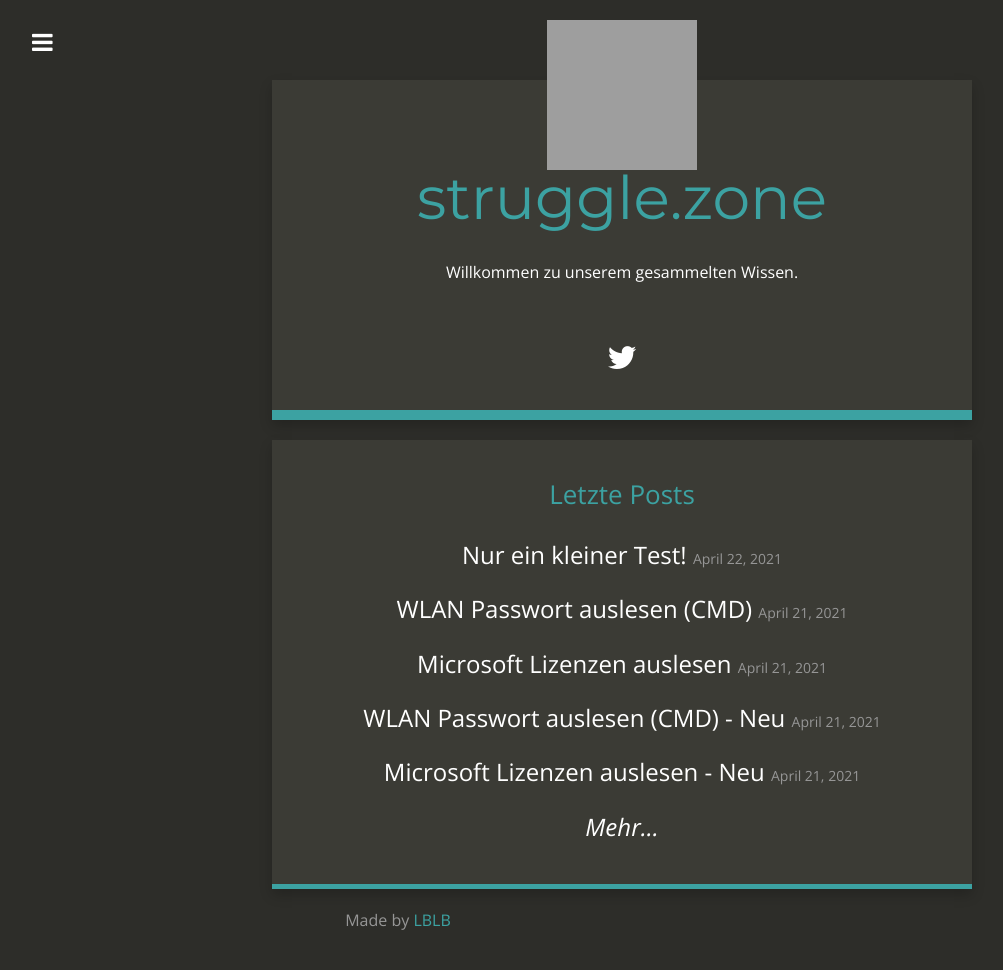
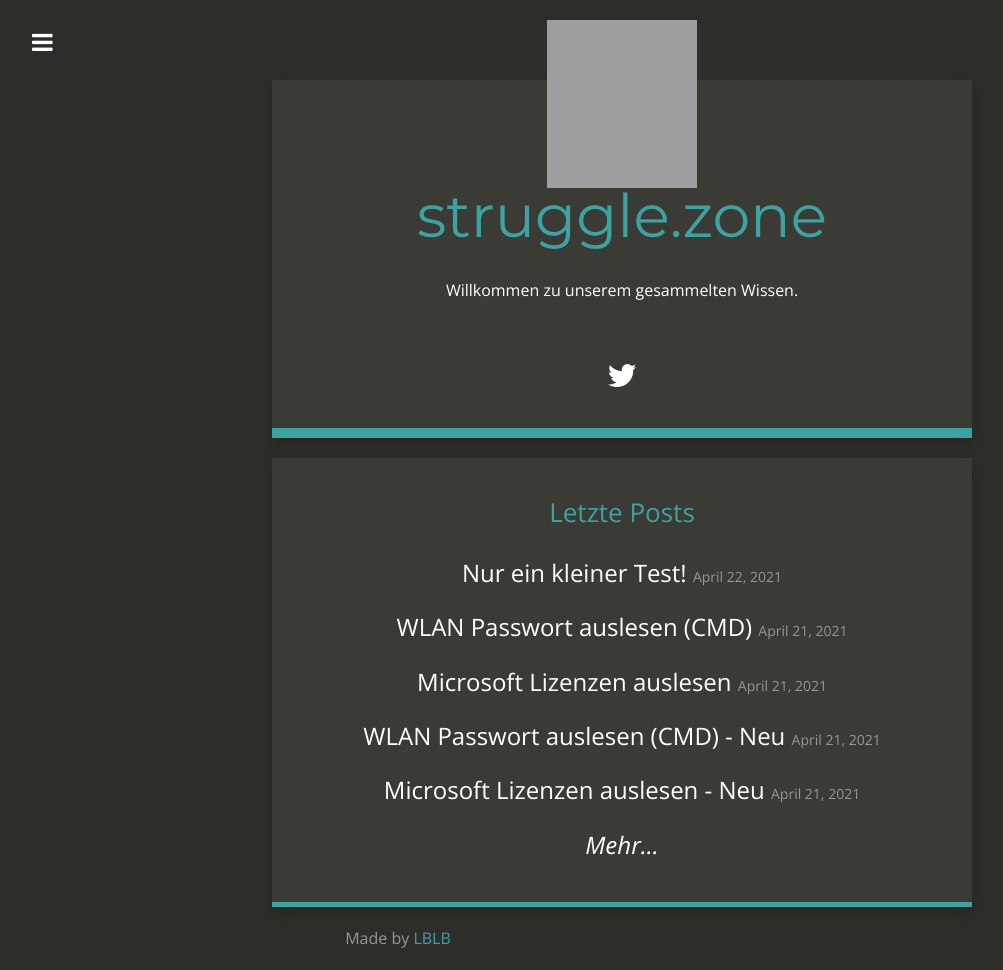
Before and after one commit to eski1337/lblb-it-ffd00, a Jekyll site: the page built from index.html, in a window 1280 px wide. Shown: the whole page, without its empty margins (18-1021 px from the left). Built offline with Jekyll 4.4.1, drawn with Linux system fonts in a browser that asks for light colours; nearby versions of some CDN libraries; grey boxes are pictures that could not be loaded.

Commit message:
index.html: changed

```diff
--- a/index.html
+++ b/index.html
@@ -10,7 +10,7 @@
         <div class="col-md-12 main content-panel">
 
             <div class="gravatar">
-                <img src="{{ site.title_image }}" class="img-square about-image" height="150" width="150" alt="{{ site.title }}" />
+                <img src="{{ site.title_image }}" class="img-square about-image" height="168" width="150" alt="{{ site.title }}" />
             </div>
 
             <h1 class="header author-header" itemprop="headline">{{ site.title }}</h1>
```
